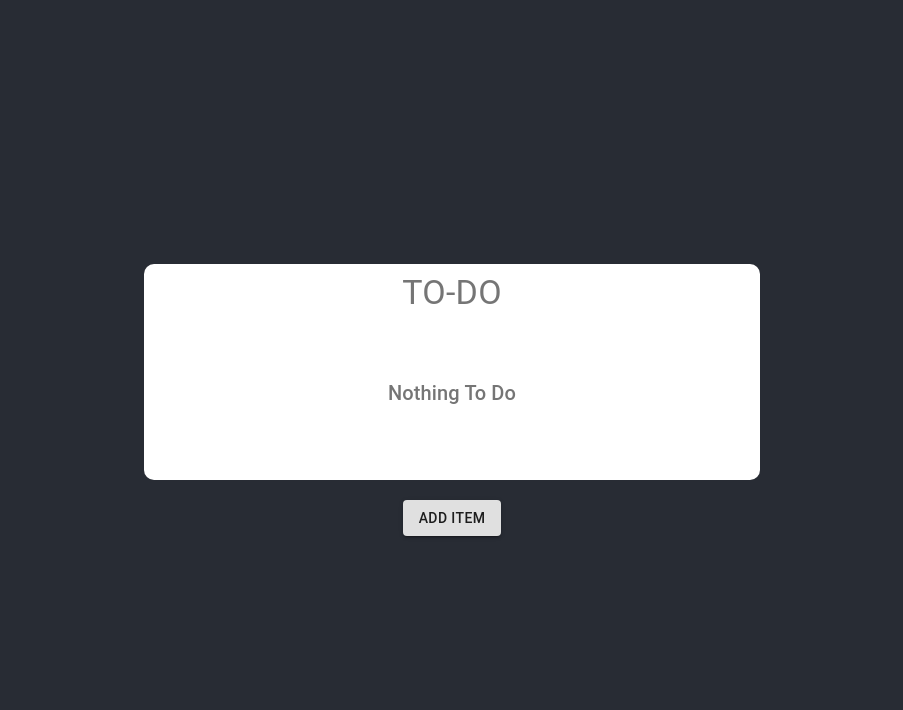
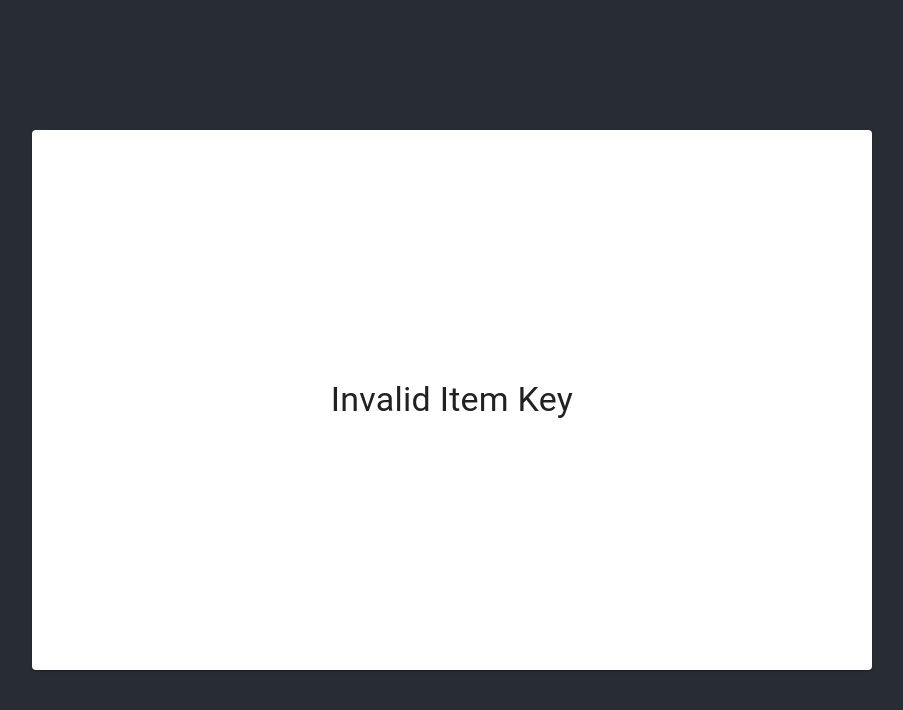
Before and after one commit to CalhamJNorthway/TodoList-Workshop, a React (Create React App) app: page /details in a window 1280 px wide. Shown: the top 710 px of the page, without its empty margins (188-1091 px from the left). Built offline with nearby package versions, Linux system fonts and the light colour scheme.

Commit message:
Add React Router for navigating to query paramed page

```diff
--- a/src/App.tsx
+++ b/src/App.tsx
@@ -1,8 +1,10 @@
 import React, { useState } from 'react';
 import './App.css';
 import { MainPage } from './pages/mainPage/MainPage';
+import { BrowserRouter, Route, Switch, useHistory } from "react-router-dom";
 import { Dictionary, ListItem } from './core/Types';
 import { Helpers } from './core/Helpers';
+import { DetailsPage } from './pages/detailsPage/DetailsPage';
 
 function App() {
   const [itemList, setItemList] = useState<Dictionary<ListItem>>({})
@@ -27,19 +29,30 @@ function App() {
   }
 
   const editItem = (item: ListItem): void => {
-    const listCopy: Dictionary<ListItem> = {...itemList};
-    listCopy[item.key] = {...item};
+    const listCopy: Dictionary<ListItem> = { ...itemList };
+    listCopy[item.key] = { ...item };
 
     setItemList(listCopy);
   }
 
   return (
     <div className="App">
-      <MainPage
-        items={itemList}
-        onItemClick={() => null}
-        addItem={addItem}
-      />
+      <BrowserRouter>
+        <Switch>
+          <Route path="/" exact>
+            <MainPage
+              items={itemList}
+              addItem={addItem}
+            />
+          </Route>
+          <Route path="/details">
+            <DetailsPage
+              itemList={itemList}
+              editItem={editItem}
+            />
+          </Route>
+        </Switch>
+      </BrowserRouter>
     </div>
   );
 }
--- a/src/core/components/ItemList.tsx
+++ b/src/core/components/ItemList.tsx
@@ -1,15 +1,16 @@
 import { Button, Divider, List, ListItem as MuiItem, ListItemText, Typography } from "@material-ui/core";
 import React from "react";
+import { useHistory } from "react-router-dom";
 import { Dictionary, ListItem } from "../Types";
 
 interface ItemListProps {
   items: Dictionary<ListItem>;
-  onClick: () => void;
 }
 
 export const ItemList = (props: ItemListProps) => {
 
   const values = Object.values(props.items);
+  const history = useHistory();
 
   return (
     <List
@@ -32,7 +33,7 @@ export const ItemList = (props: ItemListProps) => {
           <ListItemText style={{color: "#000000"}}>{item.title}</ListItemText>
           <Button
             variant={"contained"}
-            onClick={props.onClick}
+            onClick={() => history.push(`/details?key=${item.key}`)}
           >
             Details
           </Button>
--- /dev/null
+++ b/src/pages/detailsPage/DetailsPage.tsx
@@ -0,0 +1,39 @@
+import React from "react";
+import { Paper, Typography } from "@material-ui/core";
+import { useLocation, useParams } from "react-router-dom";
+import { Dictionary, ListItem } from "../../core/Types";
+
+interface DetailsPageProps {
+  itemList: Dictionary<ListItem>;
+  editItem: (item: ListItem) => void;
+}
+
+const useQuery = () => {
+  return new URLSearchParams(useLocation().search);
+}
+
+export const DetailsPage = (props: DetailsPageProps) => {
+  const query: URLSearchParams = useQuery();
+  const itemKey: string = `${query.get("key")}`;
+  const targetItem: ListItem = props.itemList[itemKey];
+
+  console.log(itemKey)
+
+  return (
+    <Paper
+      style={{
+        display: "flex",
+        justifyContent: "center",
+        alignItems: "center",
+        minHeight: 500,
+        minWidth: 800,
+        padding: 20,
+      }}
+    >
+      {!targetItem
+        ? <Typography variant="h4">Invalid Item Key</Typography>
+        : <Typography>{`${JSON.stringify(props.itemList[itemKey])}`}</Typography>
+      }
+    </Paper>
+  );
+};
--- a/src/pages/mainPage/MainPage.tsx
+++ b/src/pages/mainPage/MainPage.tsx
@@ -1,12 +1,11 @@
+import React, { useState } from "react";
 import { Button, Container } from "@material-ui/core";
-import React, { useState } from "react";
 import { ItemList } from "../../core/components/ItemList";
 import { CreationModal } from "../../core/components/Modal";
 import { Dictionary, ListItem } from "../../core/Types";
 
 interface MainPageProps {
   items: Dictionary<ListItem>;
-  onItemClick: () => void;
   addItem: (item: ListItem) => void;
 }
 
@@ -18,7 +17,7 @@ export const MainPage = (props: MainPageProps) => {
 
   return (
     <Container style={{display:"flex", flexDirection: "column", alignItems: "center", justifyContent: "center"}}>
-      <ItemList items={props.items} onClick={props.onItemClick}/>
+      <ItemList items={props.items}/>
       <div style={{padding: 10}}/>
       <Button
         variant="contained"
```
